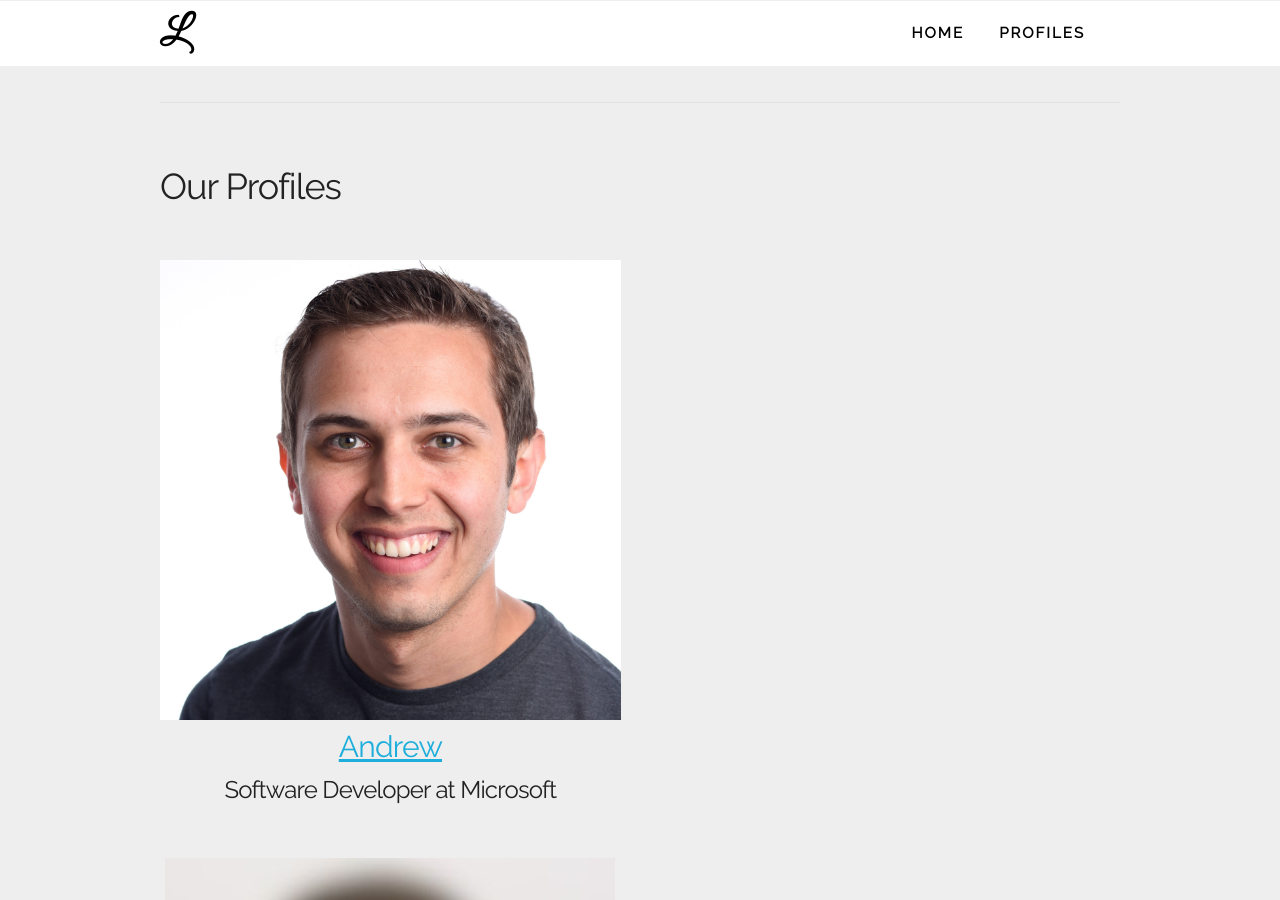
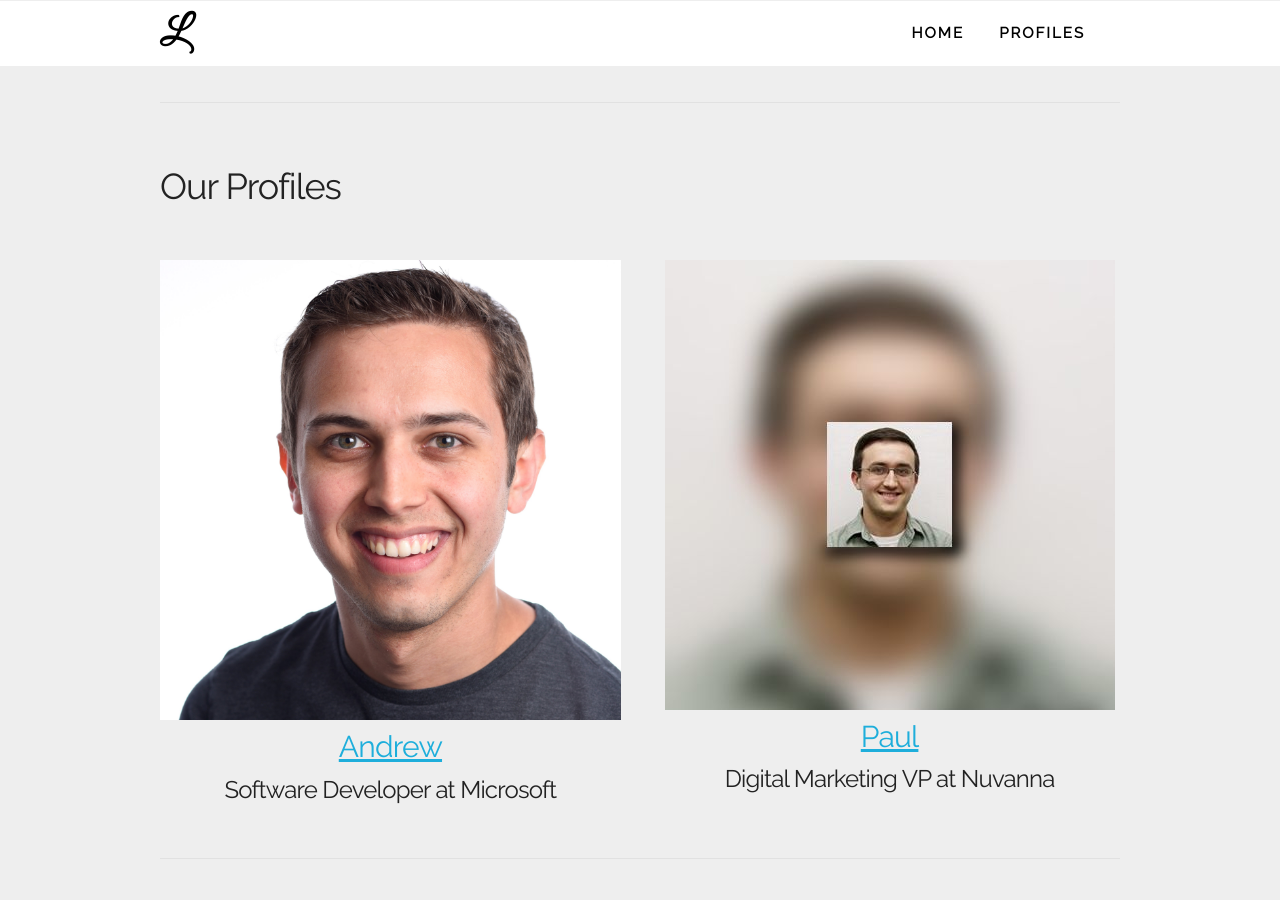
Before and after one commit to dLopreiato/lopreiato.family, a Jekyll site: the page built from index.html, in a window 1280 px wide and 900 px high, scrolled down 988 px. Built offline with Jekyll 4.4.1, drawn with Linux system fonts in a browser that asks for light colours.

Commit message:
Compute modulo separately

```diff
--- a/index.html
+++ b/index.html
@@ -45,11 +45,12 @@ layout: page
       </div>
       <div class="row">
         {% for profile in site.profiles %}
+        {% assign loopmod = forloop.index0 | modulo: 2 %}
         <div class="six columns headshot">
           <a href="{{ profile.relative_path }}"><img class="u-max-full-width" src="{{ "/images/" | relative_url | append: profile.portrait }}" /></a>
           <h4><a href="{{ profile.relative_path }}">{{ profile.shortname }}</a><br><small>{{ profile.blurb }}</small></h4>
         </div>
-        {% if forloop.last == false and forloop.index0 | modulo: 2 == 0 %}
+        {% if forloop.last == false and loopmod == 1 %}
       </div>
       <div class="row">
         {% endif %}
```
